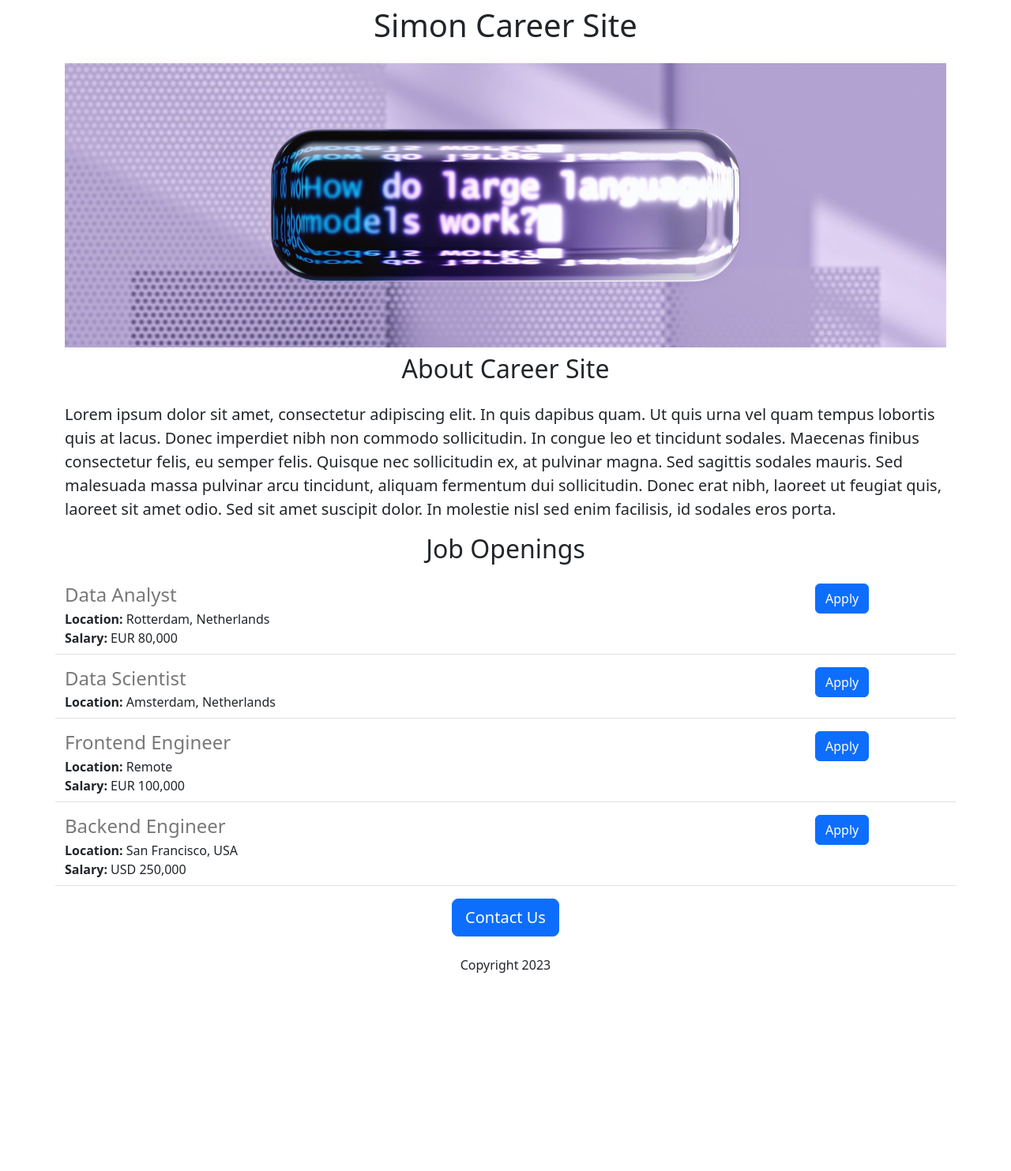
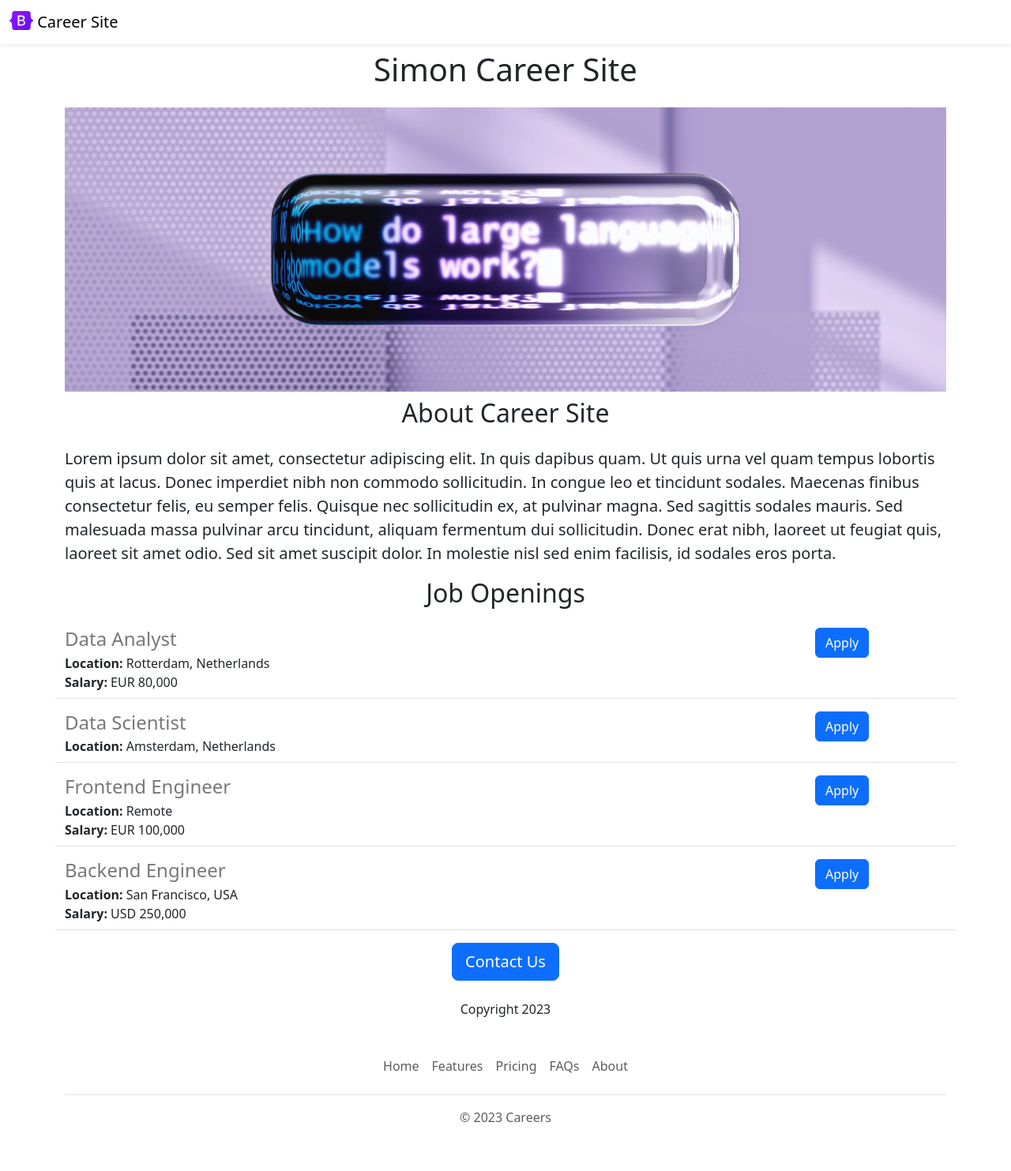
Before and after one commit to abellosimon/flask-career-site-v2, a Flask app: page / in a window 1280 px wide. Shown: the whole page at 79% size. Before the commit the page ends 1232 px from the top, so only its background shows below. Run offline with Flask 3, Linux system fonts and the light colour scheme.

Commit message:
added a nav and footer

```diff
--- /dev/null
+++ b/templates/footer.html
@@ -0,0 +1,12 @@
+<div class="container">
+  <footer class="py-3 my-4">
+    <ul class="nav justify-content-center border-bottom pb-3 mb-3">
+      <li class="nav-item"><a href="#" class="nav-link px-2 text-body-secondary">Home</a></li>
+      <li class="nav-item"><a href="#" class="nav-link px-2 text-body-secondary">Features</a></li>
+      <li class="nav-item"><a href="#" class="nav-link px-2 text-body-secondary">Pricing</a></li>
+      <li class="nav-item"><a href="#" class="nav-link px-2 text-body-secondary">FAQs</a></li>
+      <li class="nav-item"><a href="#" class="nav-link px-2 text-body-secondary">About</a></li>
+    </ul>
+    <p class="text-center text-body-secondary">&copy; 2023 Careers</p>
+  </footer>
+</div>
--- a/templates/home.html
+++ b/templates/home.html
@@ -10,6 +10,7 @@
     <link rel="stylesheet" href="/static/style.css">
   </head>
   <body>
+    {% include 'nav.html' %}
     <div class="container">
     <h1 class="text-center mt-2 mb-4">{{company_name}} Career Site</h1>
     <img class="img-fluid" id="banner" src="/static/banner.jpg" >
@@ -27,5 +28,6 @@
       <p class="mt-4">Copyright 2023</p>
     </div>
       </div>
+    {% include 'footer.html' %}
   </body>
 </html>
--- /dev/null
+++ b/templates/nav.html
@@ -0,0 +1,9 @@
+<nav class="navbar shadow-sm fixed-top bg-white">
+  <div class="container-fluid">
+    <a class="navbar-brand" href="#">
+      <img src="/static/logo.svg" alt="Logo" width="30" height="24" class="d-inline-block align-text-top">
+      Career Site
+    </a>
+  </div>
+</nav>
+<div style = "height:56px"></div>
```
Also changed, not shown: static/logo.svg (added).
